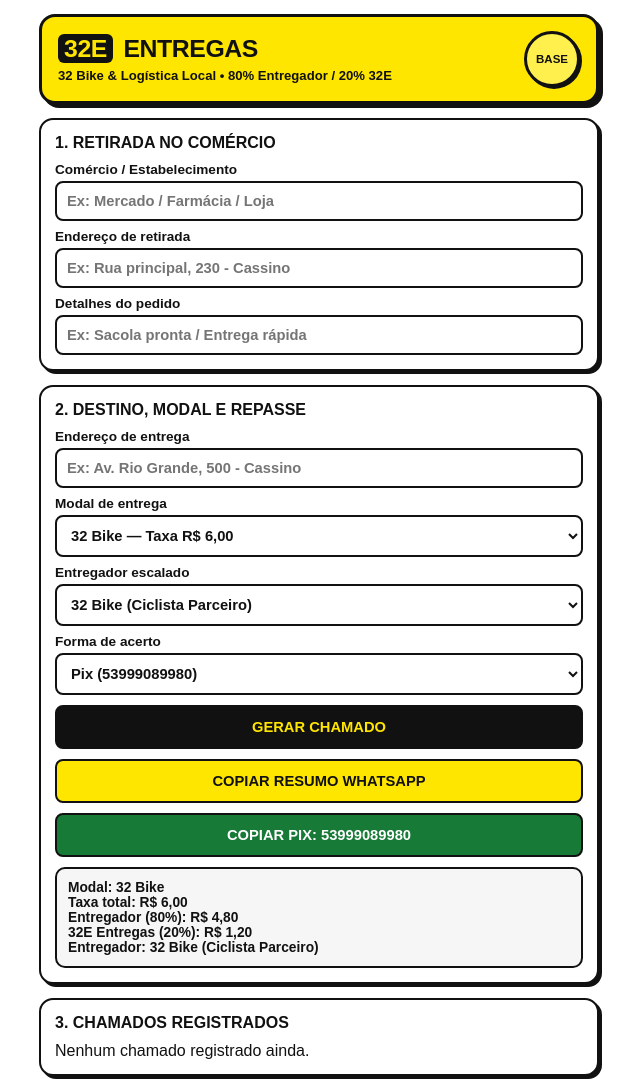
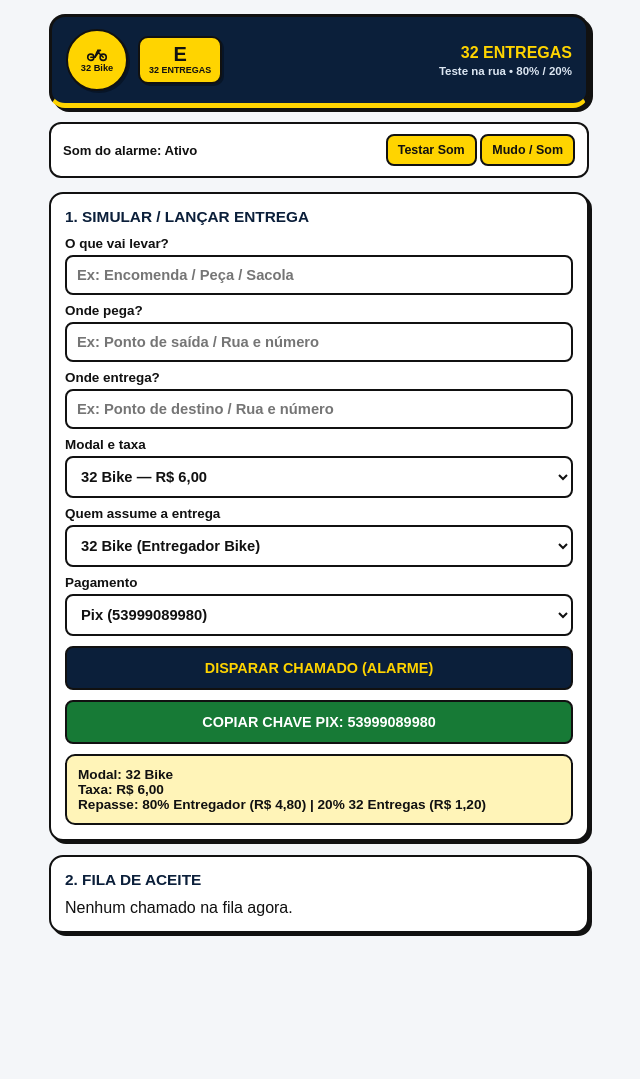
Before and after one commit to lccjunior240-ux/32-entregas, a plain HTML site: page index.html in a window 1280 px wide. Shown: the whole page, without its empty margins (321-961 px from the left). After the commit the page ends 997 px from the top, so only its background shows below. Drawn offline with Linux system fonts and the light colour scheme.

Commit message:
Update index.html

```diff
--- a/index.html
+++ b/index.html
@@ -3,13 +3,15 @@
 <head>
   <meta charset="UTF-8" />
   <meta name="viewport" content="width=device-width, initial-scale=1.0" />
-  <title>32E Entregas &amp; 32 Bike — Logística Local</title>
+  <title>32 Entregas &amp; 32 Bike — Teste em Campo</title>
   <style>
     :root {
+      --azul-marinho: #0B1F3A;
+      --azul-escuro: #071528;
+      --amarelo: #FFD400;
+      --amarelo-suave: #FFF4B8;
       --branco: #FFFFFF;
-      --cinza: #F6F6F6;
-      --amarelo-vivo: #FFE600;
-      --amarelo-destaque: #FFF04D;
+      --cinza: #F4F6F9;
       --preto: #111111;
       --verde: #177A36;
     }
@@ -22,68 +24,142 @@
     body {
       margin: 0;
       padding: 14px;
-      background-color: var(--branco);
+      background-color: var(--cinza);
       color: var(--preto);
     }
 
-    .container {
-      max-width: 560px;
+    .app {
+      max-width: 540px;
       margin: 0 auto;
       padding-bottom: 36px;
     }
 
-    .topo-32e {
-      background: var(--amarelo-vivo);
+    .topo {
+      background: var(--azul-marinho);
       border: 3px solid var(--preto);
+      border-bottom: 5px solid var(--amarelo);
       border-radius: 16px;
-      padding: 14px 16px;
+      padding: 12px 14px;
       margin-bottom: 14px;
       display: flex;
       justify-content: space-between;
       align-items: center;
-      gap: 12px;
+      gap: 10px;
       box-shadow: 4px 4px 0px var(--preto);
     }
 
-    .marca-32e {
-      margin: 0;
-      font-size: 1.55rem;
+    .logos-duplas {
+      display: flex;
+      align-items: center;
+      gap: 10px;
+    }
+
+    .selo-bike {
+      width: 62px;
+      height: 62px;
+      min-width: 62px;
+      border-radius: 50%;
+      background: var(--amarelo);
+      border: 2.5px solid var(--preto);
+      display: flex;
+      flex-direction: column;
+      align-items: center;
+      justify-content: center;
+      text-align: center;
+      padding: 4px;
+      box-shadow: 2px 2px 0px var(--azul-escuro);
+    }
+
+    .selo-bike svg {
+      width: 22px;
+      height: 15px;
+      stroke: var(--preto);
+      fill: none;
+      stroke-width: 2.3;
+      stroke-linecap: round;
+      stroke-linejoin: round;
+    }
+
+    .selo-bike span {
+      font-size: 0.58rem;
       font-weight: 900;
-      letter-spacing: -0.4px;
+      line-height: 1.05;
+      color: var(--preto);
+      margin-top: 2px;
+    }
+
+    .selo-entregas {
+      background: var(--amarelo);
+      border: 2.5px solid var(--preto);
+      border-radius: 10px;
+      padding: 6px 9px;
+      min-width: 70px;
+      display: flex;
+      flex-direction: column;
+      align-items: center;
+      justify-content: center;
+      text-align: center;
+      box-shadow: 2px 2px 0px var(--azul-escuro);
+    }
+
+    .selo-entregas .letra-e {
+      font-size: 1.25rem;
+      font-weight: 900;
+      line-height: 1;
       color: var(--preto);
     }
 
-    .marca-32e span {
-      background: var(--preto);
-      color: var(--amarelo-vivo);
-      padding: 1px 6px;
-      border-radius: 6px;
-      margin-right: 4px;
+    .selo-entregas .nome-baixo {
+      font-size: 0.56rem;
+      font-weight: 900;
+      line-height: 1.1;
+      color: var(--preto);
+      margin-top: 2px;
+      text-transform: uppercase;
     }
 
-    .sub-32e {
-      margin: 5px 0 0;
+    .titulo-topo {
+      color: var(--branco);
+      text-align: right;
+    }
+
+    .titulo-topo h1 {
+      margin: 0;
+      font-size: 1rem;
+      font-weight: 900;
+      color: var(--amarelo);
+    }
+
+    .titulo-topo p {
+      margin: 3px 0 0;
+      font-size: 0.72rem;
+      font-weight: 700;
+      color: #DCE6F2;
+    }
+
+    .barra-som {
+      background: var(--branco);
+      border: 2px solid var(--preto);
+      border-radius: 12px;
+      padding: 10px 12px;
+      margin-bottom: 14px;
+      display: flex;
+      justify-content: space-between;
+      align-items: center;
+      gap: 8px;
       font-size: 0.82rem;
       font-weight: 800;
-      color: var(--preto);
     }
 
-    .btn-redondo {
-      width: 56px;
-      height: 56px;
-      min-width: 56px;
-      border-radius: 50%;
-      background: var(--amarelo-destaque);
-      border: 3px solid var(--preto);
+    .btn-mini {
+      padding: 7px 10px;
+      border: 2px solid var(--preto);
+      border-radius: 8px;
+      background: var(--amarelo);
       color: var(--preto);
-      font-size: 0.72rem;
+      font-size: 0.78rem;
       font-weight: 900;
-      text-transform: uppercase;
       cursor: pointer;
-      display: flex;
-      align-items: center;
-      justify-content: center;
-      box-shadow: 2px 2px 0px var(--preto);
     }
 
     .card {
@@ -97,15 +173,16 @@
 
     .card h2 {
       margin: 0 0 10px;
-      font-size: 1rem;
+      font-size: 0.96rem;
       font-weight: 900;
+      color: var(--azul-marinho);
       text-transform: uppercase;
     }
 
     label {
       display: block;
+      font-size: 0.84rem;
       font-weight: 800;
-      font-size: 0.85rem;
       margin-top: 8px;
       margin-bottom: 4px;
     }
@@ -127,224 +204,302 @@
       margin-top: 10px;
       border: 2px solid var(--preto);
       border-radius: 8px;
+      font-size: 0.9rem;
       font-weight: 900;
-      font-size: 0.92rem;
       cursor: pointer;
     }
 
-    .btn-preto {
-      background: var(--preto);
-      color: var(--amarelo-vivo);
+    .btn-azul {
+      background: var(--azul-marinho);
+      color: var(--amarelo);
     }
 
     .btn-amarelo {
-      background: var(--amarelo-vivo);
+      background: var(--amarelo);
       color: var(--preto);
     }
 
     .btn-verde {
       background: var(--verde);
-      color: #FFFFFF;
+      color: var(--branco);
     }
 
-    .caixa {
-      background: var(--cinza);
+    .caixa-resumo {
+      margin-top: 10px;
+      padding: 11px;
+      border-radius: 10px;
       border: 2px solid var(--preto);
-      border-radius: 10px;
-      padding: 11px;
-      font-size: 0.86rem;
+      background: var(--amarelo-suave);
+      font-size: 0.85rem;
       font-weight: 700;
       white-space: pre-line;
-      margin-top: 10px;
     }
 
-    .chamado {
-      background: var(--amarelo-destaque);
+    .chamado-card {
+      margin-top: 10px;
+      padding: 11px;
+      border-radius: 10px;
       border: 2px solid var(--preto);
-      border-radius: 10px;
-      padding: 10px;
-      margin-top: 10px;
-      font-size: 0.85rem;
+      background: var(--cinza);
+      font-size: 0.84rem;
       font-weight: 700;
+    }
+
+    .chamado-card.aceito {
+      background: var(--amarelo-suave);
+    }
+
+    .status-tag {
+      display: inline-block;
+      padding: 3px 7px;
+      border: 1.5px solid var(--preto);
+      border-radius: 6px;
+      background: var(--branco);
+      font-size: 0.75rem;
+      font-weight: 900;
+      margin-bottom: 6px;
     }
   </style>
 </head>
 <body>
-  <div class="container">
-    <header class="topo-32e">
-      <div>
-        <h1 class="marca-32e"><span>32E</span> ENTREGAS</h1>
-        <p class="sub-32e">32 Bike &amp; Logística Local • 80% Entregador / 20% 32E</p>
+  <div class="app">
+    <header class="topo">
+      <div class="logos-duplas">
+        <div class="selo-bike" aria-label="32 Bike">
+          <svg viewBox="0 0 32 20">
+            <circle cx="7" cy="14" r="4.5"></circle>
+            <circle cx="25" cy="14" r="4.5"></circle>
+            <path d="M7 14 L13 14 L18 7 L25 14"></path>
+            <path d="M13 14 L16 6 L19 6"></path>
+            <path d="M18 7 L17 4 L21 4"></path>
+          </svg>
+          <span>32 Bike</span>
+        </div>
+
+        <div class="selo-entregas" aria-label="32 Entregas">
+          <div class="letra-e">E</div>
+          <div class="nome-baixo">32 Entregas</div>
+        </div>
       </div>
-      <button type="button" class="btn-redondo" onclick="alternarBase()">
-        <span id="status-base">Base</span>
-      </button>
+
+      <div class="titulo-topo">
+        <h1>32 ENTREGAS</h1>
+        <p>Teste na rua • 80% / 20%</p>
+      </div>
     </header>
 
-    <div class="card">
-      <h2>1. Retirada no Comércio</h2>
-      <label for="comercio">Comércio / Estabelecimento</label>
-      <input type="text" id="comercio" placeholder="Ex: Mercado / Farmácia / Loja" />
-
-      <label for="retirada">Endereço de retirada</label>
-      <input type="text" id="retirada" placeholder="Ex: Rua principal, 230 - Cassino" />
-
-      <label for="obs">Detalhes do pedido</label>
-      <input type="text" id="obs" placeholder="Ex: Sacola pronta / Entrega rápida" />
+    <div class="barra-som">
+      <span id="estado-som">Som do alarme: Ativo</span>
+      <div>
+        <button type="button" class="btn-mini" onclick="testarAlarme()">Testar Som</button>
+        <button type="button" class="btn-mini" onclick="alternarSom()">Mudo / Som</button>
+      </div>
     </div>
 
     <div class="card">
-      <h2>2. Destino, Modal e Repasse</h2>
-      <label for="destino">Endereço de entrega</label>
-      <input type="text" id="destino" placeholder="Ex: Av. Rio Grande, 500 - Cassino" />
+      <h2>1. Simular / Lançar Entrega</h2>
 
-      <label for="modal">Modal de entrega</label>
-      <select id="modal" onchange="atualizarPrevia()">
-        <option value="32 Bike|6.00" selected>32 Bike — Taxa R$ 6,00</option>
-        <option value="Moto|10.00">Moto — Taxa R$ 10,00</option>
-        <option value="Carro|15.00">Carro — Taxa R$ 15,00</option>
+      <label for="o-que-pega">O que vai levar?</label>
+      <input type="text" id="o-que-pega" placeholder="Ex: Encomenda / Peça / Sacola" />
+
+      <label for="onde-pega">Onde pega?</label>
+      <input type="text" id="onde-pega" placeholder="Ex: Ponto de saída / Rua e número" />
+
+      <label for="onde-leva">Onde entrega?</label>
+      <input type="text" id="onde-leva" placeholder="Ex: Ponto de destino / Rua e número" />
+
+      <label for="modal-chamado">Modal e taxa</label>
+      <select id="modal-chamado" onchange="atualizarPrevia()">
+        <option value="32 Bike|6.00" selected>32 Bike — R$ 6,00</option>
+        <option value="Moto|10.00">Moto — R$ 10,00</option>
+        <option value="Carro|15.00">Carro — R$ 15,00</option>
       </select>
 
-      <label for="entregador">Entregador escalado</label>
-      <select id="entregador">
-        <option value="32 Bike (Ciclista Parceiro)">32 Bike (Ciclista Parceiro)</option>
-        <option value="Junior (32E Entregas)">Junior (32E Entregas)</option>
-        <option value="Motoboy Parceiro">Motoboy Parceiro</option>
+      <label for="quem-aceita">Quem assume a entrega</label>
+      <select id="quem-aceita">
+        <option value="32 Bike (Entregador Bike)">32 Bike (Entregador Bike)</option>
+        <option value="Entregador 32 Entregas">Entregador 32 Entregas</option>
+        <option value="Parceiro disponível">Parceiro disponível</option>
       </select>
 
-      <label for="pagamento">Forma de acerto</label>
-      <select id="pagamento">
+      <label for="pagamento-chamado">Pagamento</label>
+      <select id="pagamento-chamado">
         <option value="Pix (53999089980)">Pix (53999089980)</option>
-        <option value="Acerto no comércio">Acerto no comércio</option>
+        <option value="Acerto na retirada">Acerto na retirada</option>
         <option value="Acerto na entrega">Acerto na entrega</option>
       </select>
 
-      <button type="button" class="btn btn-preto" onclick="gerarChamado()">GERAR CHAMADO</button>
-      <button type="button" class="btn btn-amarelo" onclick="copiarWhatsApp()">COPIAR RESUMO WHATSAPP</button>
-      <button type="button" class="btn btn-verde" onclick="copiarPix()">COPIAR PIX: 53999089980</button>
+      <button type="button" class="btn btn-azul" onclick="chegarChamado()">DISPARAR CHAMADO (ALARME)</button>
+      <button type="button" class="btn btn-verde" onclick="copiarPix()">COPIAR CHAVE PIX: 53999089980</button>
 
-      <div id="painel-calculo" class="caixa">Selecione o modal ou preencha os campos para calcular.</div>
+      <div id="previa-box" class="caixa-resumo">Preencha os campos para ver o valor e o repasse (80% / 20%).</div>
     </div>
 
     <div class="card">
-      <h2>3. Chamados Registrados</h2>
-      <div id="lista-chamados">Nenhum chamado registrado ainda.</div>
+      <h2>2. Fila de Aceite</h2>
+      <div id="painel-lista">Nenhum chamado na fila agora.</div>
     </div>
   </div>
 
   <script>
-    const PIX_32E = "53999089980";
+    const CHAVE_PIX = "53999089980";
+    let somLigado = true;
+    let audioCtx = null;
     let chamados = [];
-    let textoAtual = "";
-    let ativa = false;
 
-    function real(v) {
+    function grana(v) {
       return "R$ " + Number(v).toFixed(2).replace(".", ",");
     }
 
-    function alternarBase() {
-      ativa = !ativa;
-      document.getElementById("status-base").textContent = ativa ? "On" : "Base";
+    function tocarBipe(tipo) {
+      if (!somLigado) return;
+      try {
+        if (!audioCtx) {
+          audioCtx = new (window.AudioContext || window.webkitAudioContext)();
+        }
+        if (audioCtx.state === "suspended") {
+          audioCtx.resume();
+        }
+
+        const agora = audioCtx.currentTime;
+        const notas = tipo === "aceito" ? [660, 880] : [587, 784, 587];
+
+        for (let i = 0; i < notas.length; i++) {
+          const osc = audioCtx.createOscillator();
+          const gain = audioCtx.createGain();
+          osc.type = "triangle";
+          osc.frequency.value = notas[i];
+
+          gain.gain.setValueAtTime(0.18, agora + i * 0.14);
+          gain.gain.exponentialRampToValueAtTime(0.001, agora + i * 0.14 + 0.12);
+
+          osc.connect(gain);
+          gain.connect(audioCtx.destination);
+          osc.start(agora + i * 0.14);
+          osc.stop(agora + i * 0.14 + 0.13);
+        }
+      } catch (e) {}
     }
 
-    function lerDados() {
-      const partes = document.getElementById("modal").value.split("|");
+    function testarAlarme() {
+      somLigado = true;
+      document.getElementById("estado-som").textContent = "Som do alarme: Ativo";
+      tocarBipe("chegada");
+    }
+
+    function alternarSom() {
+      somLigado = !somLigado;
+      document.getElementById("estado-som").textContent = somLigado
+        ? "Som do alarme: Ativo"
+        : "Som do alarme: Mudo";
+    }
+
+    function lerForm() {
+      const partes = document.getElementById("modal-chamado").value.split("|");
       return {
-        comercio: document.getElementById("comercio").value.trim() || "Comércio parceiro",
-        retirada: document.getElementById("retirada").value.trim() || "A confirmar",
-        obs: document.getElementById("obs").value.trim() || "Entrega padrão",
-        destino: document.getElementById("destino").value.trim() || "A confirmar",
+        item: document.getElementById("o-que-pega").value.trim() || "Entrega local",
+        origem: document.getElementById("onde-pega").value.trim() || "A confirmar",
+        destino: document.getElementById("onde-leva").value.trim() || "A confirmar",
         modal: partes[0],
         taxa: parseFloat(partes[1]),
-        entregador: document.getElementById("entregador").value,
-        pagamento: document.getElementById("pagamento").value
+        responsavel: document.getElementById("quem-aceita").value,
+        pagamento: document.getElementById("pagamento-chamado").value
       };
     }
 
-    function montarMensagem(d) {
+    function atualizarPrevia() {
+      const d = lerForm();
       const repasse80 = d.taxa * 0.8;
       const parte20 = d.taxa * 0.2;
+
+      document.getElementById("previa-box").textContent =
+        "Modal: " + d.modal +
+        "\nTaxa: " + grana(d.taxa) +
+        "\nRepasse: 80% Entregador (" + grana(repasse80) + ") | 20% 32 Entregas (" + grana(parte20) + ")";
+    }
+
+    function montarMsgAceite(c) {
+      const repasse80 = c.taxa * 0.8;
+      const parte20 = c.taxa * 0.2;
+
       return (
-        "*32E ENTREGAS — CHAMADO*\n" +
-        "Modal: " + d.modal + "\n" +
-        "Entregador: " + d.entregador + "\n" +
-        "Retirar em: " + d.comercio + " (" + d.retirada + ")\n" +
-        "Obs: " + d.obs + "\n" +
-        "Entregar em: " + d.destino + "\n" +
-        "Pagamento: " + d.pagamento + "\n" +
-        "Taxa: " + real(d.taxa) + " | Entregador (80%): " + real(repasse80) + " | 32E (20%): " + real(parte20)
+        "*32 ENTREGAS — CHAMADO ACEITO*\n" +
+        "Modal: " + c.modal + "\n" +
+        "Responsável: " + c.responsavel + "\n" +
+        "Item: " + c.item + "\n" +
+        "Pegar em: " + c.origem + "\n" +
+        "Entregar em: " + c.destino + "\n" +
+        "Pagamento: " + c.pagamento + "\n" +
+        "Taxa: " + grana(c.taxa) + " (80% Entregador: " + grana(repasse80) + " | 20% 32 Entregas: " + grana(parte20) + ")"
       );
     }
 
-    function atualizarPrevia() {
-      const d = lerDados();
-      const repasse80 = d.taxa * 0.8;
-      const parte20 = d.taxa * 0.2;
-      textoAtual = montarMensagem(d);
+    function chegarChamado() {
+      const d = lerForm();
+      chamados.unshift({
+        id: Date.now(),
+        item: d.item,
+        origem: d.origem,
+        destino: d.destino,
+        modal: d.modal,
+        taxa: d.taxa,
+        responsavel: d.responsavel,
+        pagamento: d.pagamento,
+        aceito: false
+      });
 
-      document.getElementById("painel-calculo").textContent =
-        "Modal: " + d.modal +
-        "\nTaxa total: " + real(d.taxa) +
-        "\nEntregador (80%): " + real(repasse80) +
-        "\n32E Entregas (20%): " + real(parte20) +
-        "\nEntregador: " + d.entregador;
+      tocarBipe("chegada");
+      renderChamados();
     }
 
-    function gerarChamado() {
-      const d = lerDados();
-      const repasse80 = d.taxa * 0.8;
-      const parte20 = d.taxa * 0.2;
-      const msg = montarMensagem(d);
-      textoAtual = msg;
-
-      chamados.unshift({
-        msg: msg,
-        resumo: d.modal + " • " + d.comercio + " → " + d.destino + " (" + real(d.taxa) + " | 80%: " + real(repasse80) + " / 20%: " + real(parte20) + ")"
-      });
-
-      document.getElementById("painel-calculo").textContent = msg;
-      desenharChamados();
+    function aceitarChamado(idx) {
+      chamados[idx].aceito = true;
+      tocarBipe("aceito");
+      renderChamados();
     }
 
-    function desenharChamados() {
-      const alvo = document.getElementById("lista-chamados");
+    function copiarAceite(idx) {
+      const texto = montarMsgAceite(chamados[idx]);
+      if (navigator.clipboard && navigator.clipboard.writeText) {
+        navigator.clipboard.writeText(texto);
+      }
+      alert("Resumo copiado!");
+    }
+
+    function renderChamados() {
+      const alvo = document.getElementById("painel-lista");
       if (chamados.length === 0) {
-        alvo.innerHTML = "Nenhum chamado registrado ainda.";
+        alvo.innerHTML = "Nenhum chamado na fila agora.";
         return;
       }
 
       alvo.innerHTML = "";
       for (let i = 0; i < chamados.length; i++) {
+        const c = chamados[i];
+        const repasse80 = c.taxa * 0.8;
+        const parte20 = c.taxa * 0.2;
+        const msg = montarMsgAceite(c).replace(/\n/g, "<br>");
+
         alvo.innerHTML +=
-          "<div class='chamado'>" +
-            "<div>" + chamados[i].resumo + "</div>" +
-            "<button type='button' class='btn btn-preto' style='margin-top:8px;' onclick='copiarItem(" + i + ")'>Copiar Chamado #" + (chamados.length - i) + "</button>" +
+          "<div class='chamado-card " + (c.aceito ? "aceito" : "") + "'>" +
+            "<div class='status-tag'>" + (c.aceito ? "ACEITO — " + c.responsavel : "AGUARDANDO ACEITE") + "</div>" +
+            "<div><strong>" + c.modal + "</strong> — " + c.item + "</div>" +
+            "<div>Pegar em: " + c.origem + "</div>" +
+            "<div>Entregar em: " + c.destino + "</div>" +
+            "<div>Taxa: " + grana(c.taxa) + " | 80%: " + grana(repasse80) + " | 20%: " + grana(parte20) + "</div>" +
+            (!c.aceito
+              ? "<button type='button' class='btn btn-verde' onclick='aceitarChamado(" + i + ")'>ACEITAR ENTREGA (SINAL SONORO)</button>"
+              : "<div class='caixa-resumo'>" + msg + "</div>" +
+                "<button type='button' class='btn btn-amarelo' onclick='copiarAceite(" + i + ")'>COPIAR RESUMO PARA WHATSAPP</button>") +
           "</div>";
       }
     }
 
-    function copiarItem(idx) {
-      if (navigator.clipboard && navigator.clipboard.writeText) {
-        navigator.clipboard.writeText(chamados[idx].msg);
-      }
-      alert("Chamado copiado para o WhatsApp!");
-    }
-
-    function copiarWhatsApp() {
-      if (!textoAtual) {
-        atualizarPrevia();
-      }
-      if (navigator.clipboard && navigator.clipboard.writeText) {
-        navigator.clipboard.writeText(textoAtual);
-      }
-      alert("Resumo copiado para o WhatsApp!");
-    }
-
     function copiarPix() {
       if (navigator.clipboard && navigator.clipboard.writeText) {
-        navigator.clipboard.writeText(PIX_32E);
+        navigator.clipboard.writeText(CHAVE_PIX);
       }
-      alert("Chave Pix copiada: " + PIX_32E);
+      alert("Chave Pix copiada: " + CHAVE_PIX);
     }
 
     atualizarPrevia();
```
